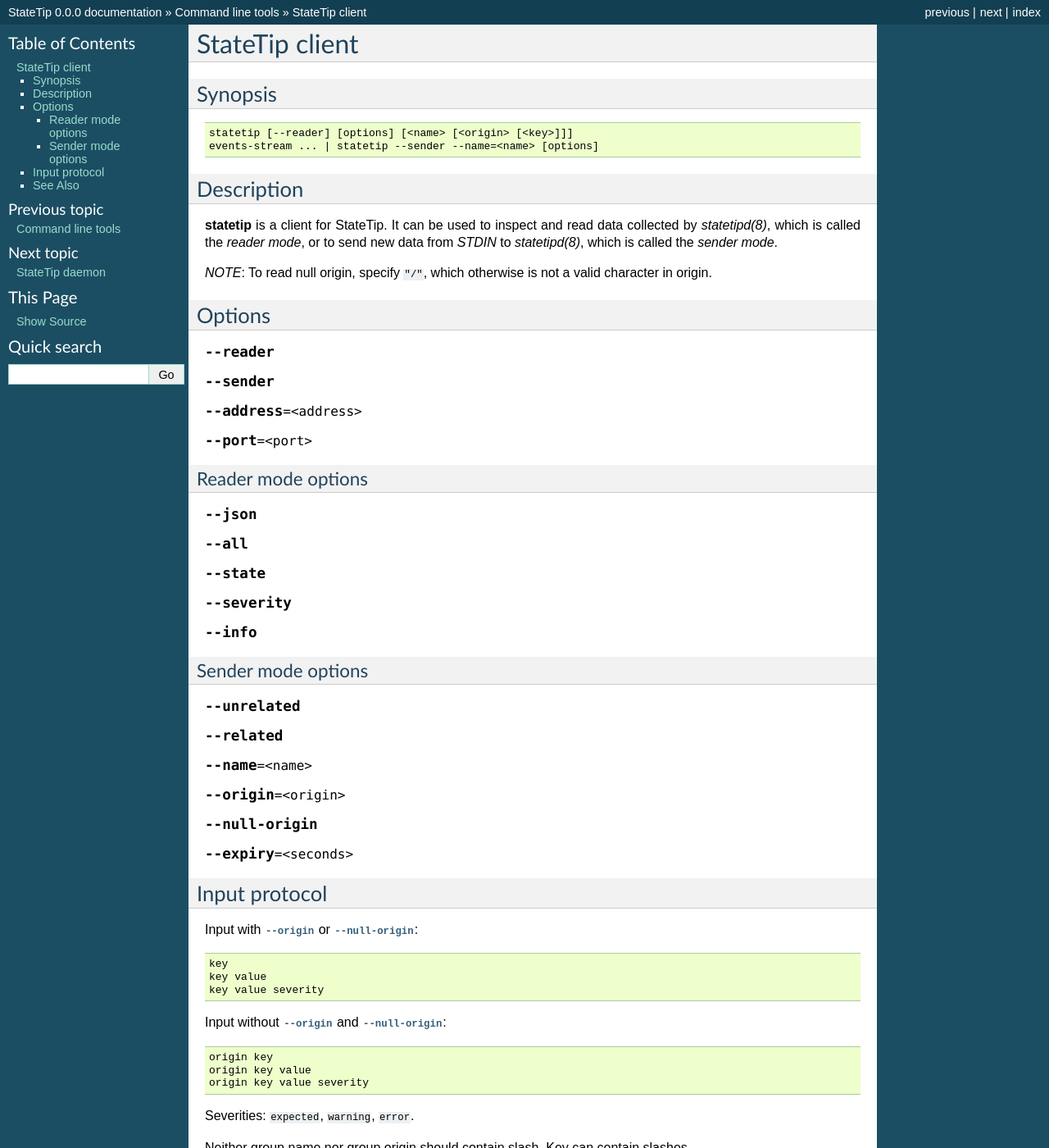
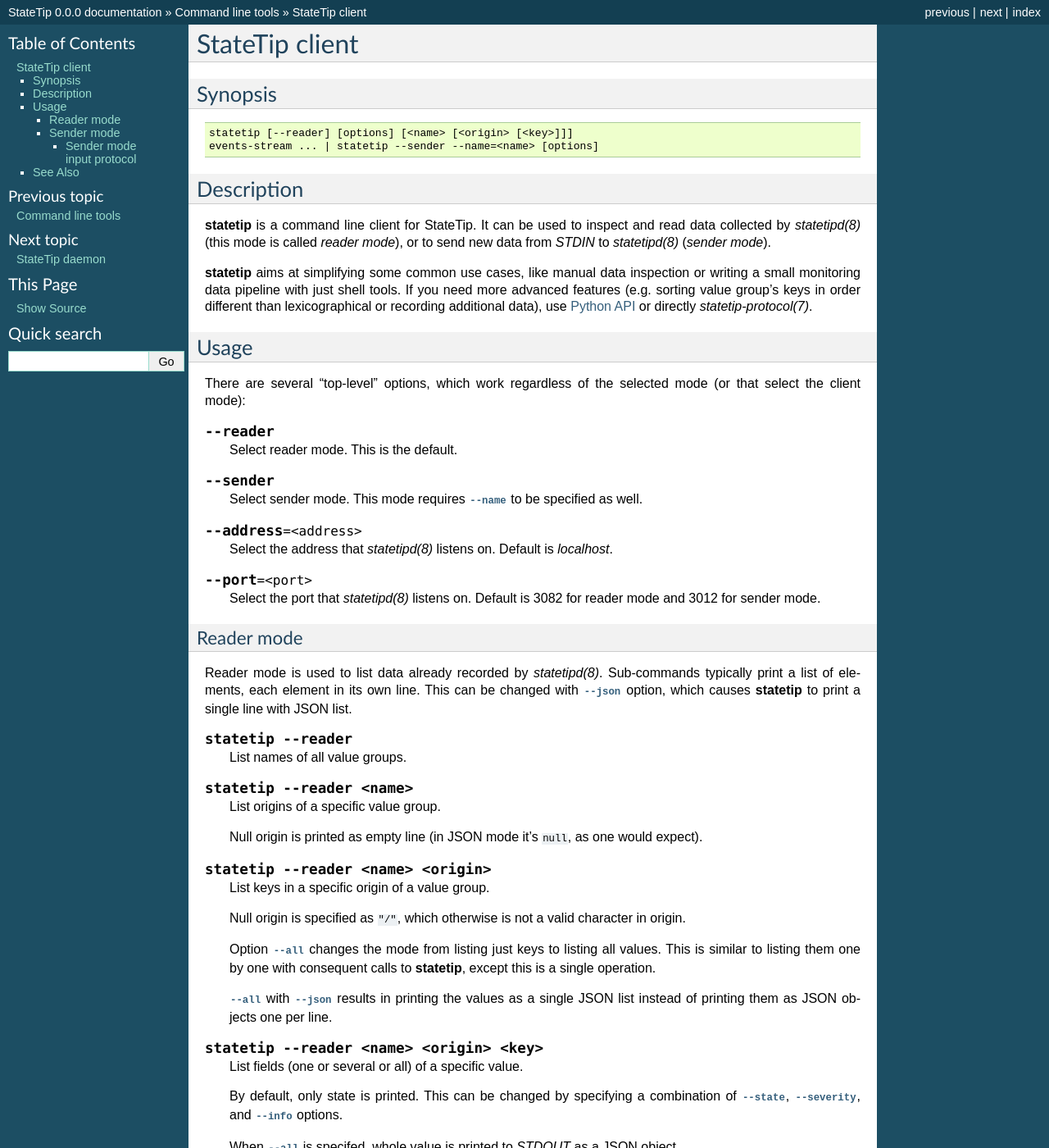
Before and after one commit to dozzie/statetip, a Sphinx documentation site: the page built from doc/manpages/statetip.rst, in a window 1280 px wide and 1400 px high. Shown: the whole window at 82% size. Built offline with Sphinx 7.4.7, drawn with Linux system fonts in a browser that asks for light colours; some of the changed text lies outside the part shown.

Commit message:
Finished statetip(1) man page.

```diff
--- a/doc/manpages/statetip.rst
+++ b/doc/manpages/statetip.rst
@@ -13,45 +13,180 @@
 Description
 ===========
 
-:program:`statetip` is a client for StateTip. It can be used to inspect and
-read data collected by :manpage:`statetipd(8)`, which is called the *reader
-mode*, or to send new data from *STDIN* to :manpage:`statetipd(8)`, which is
-called the *sender mode*.
+:program:`statetip` is a command line client for StateTip. It can be used to
+inspect and read data collected by :manpage:`statetipd(8)` (this mode is
+called *reader mode*), or to send new data from *STDIN* to
+:manpage:`statetipd(8)` (*sender mode*).
 
-*NOTE*: To read null origin, specify ``"/"``, which otherwise is not a valid
-character in origin.
+:program:`statetip` aims at simplifying some common use cases, like manual
+data inspection or writing a small monitoring data pipeline with just shell
+tools. If you need more advanced features (e.g. sorting value group's keys in
+order different than lexicographical or recording additional data), use
+:doc:`Python API <../python-api>` or directly :manpage:`statetip-protocol(7)`.
 
-Options
-=======
+Usage
+=====
+
+There are several "top-level" options, which work regardless of the selected
+mode (or that select the client mode):
 
 .. option:: --reader
+
+    Select reader mode. This is the default.
+
 .. option:: --sender
+
+    Select sender mode. This mode requires :option:`--name` to be specified as
+    well.
+
 .. option:: --address=<address>
+
+    Select the address that :manpage:`statetipd(8)` listens on. Default is
+    *localhost*.
+
 .. option:: --port=<port>
 
-Reader mode options
--------------------
+    Select the port that :manpage:`statetipd(8)` listens on. Default is 3082
+    for reader mode and 3012 for sender mode.
+
+.. _statetip-reader:
+
+Reader mode
+-----------
+
+Reader mode is used to list data already recorded by :manpage:`statetipd(8)`.
+Sub-commands typically print a list of elements, each element in its own line.
+This can be changed with :option:`--json` option, which causes
+:program:`statetip` to print a single line with JSON list.
+
+.. describe:: statetip --reader
+
+    List names of all value groups.
+
+.. describe:: statetip --reader <name>
+
+    List origins of a specific value group.
+
+    Null origin is printed as empty line (in JSON mode it's ``null``, as one
+    would expect).
+
+.. describe:: statetip --reader <name> <origin>
+
+    List keys in a specific origin of a value group.
+
+    Null origin is specified as ``"/"``, which otherwise is not a valid
+    character in origin.
+
+    Option :option:`--all` changes the mode from listing just keys to listing
+    all values. This is similar to listing them one by one with consequent
+    calls to :program:`statetip`, except this is a single operation.
+
+    :option:`--all` with :option:`--json` results in printing the values as
+    a single JSON list instead of printing them as JSON objects one per line.
+
+.. describe:: statetip --reader <name> <origin> <key>
+
+    List fields (one or several or all) of a specific value.
+
+    By default, only state is printed. This can be changed by specifying
+    a combination of :option:`--state`, :option:`--severity`, and
+    :option:`--info` options.
+
+    When :option:`--all` is specifed, whole value is printed to *STDOUT* as
+    a JSON object.
+
+Following options work in reader mode:
 
 .. option:: --json
+
+    Instead of printing list of elements line by line, print them as a single
+    JSON list.
+
 .. option:: --all
+
+    Print whole value (or values) when listing keys of specific origin or when
+    reading a specific value.
+
 .. option:: --state
+
+    Print state field of a value.
+
 .. option:: --severity
+
+    Print severity field of a value.
+
 .. option:: --info
 
-Sender mode options
--------------------
+    Print info field of a value (always a valid JSON).
+
+.. _statetip-sender:
+
+Sender mode
+-----------
+
+Sender mode simplifies writing monitoring data to StateTip. Sender mode reads
+a sequence of space-separated records from its *STDIN* and sends them to
+:manpage:`statetipd(8)`, which is a shell-friendly behaviour, but the protocol
+is simpler than :manpage:`statetip-protocol(7)`, so it doesn't support all the
+cases. If you need full control over sent data, see :doc:`Python API
+documentation <../python-api>` or :manpage:`statetip-protocol(7)`.
+
+To make :manpage:`statetipd(8)` remember a set of values, you can use
+a following command:
+
+.. code-block:: sh
+
+    printf 'key1 value1\nkey2 value2\nkey3 value3\n' | \
+      statetip --sender --name=myname --origin=myorigin
+    statetip --reader myname myorigin --all
+    > {"key":"key1","state":"value1", ...}
+    > {"key":"key2","state":"value2", ...}
+    > {"key":"key3","state":"value3", ...}
+
+Sender mode only allows sending one value group, which name must be specified
+with :option:`--name` option. Origin may either be pre-defined with
+:option:`--origin` or :option:`--null-origin` option or be provided along with
+value's key.
 
 .. option:: --unrelated
+
+    Value group is a group of unrelated values (i.e. collected independently
+    and ageing each on its own). This is the default.
+
 .. option:: --related
+
+    Value group is a group of related values (i.e. collected in a single
+    operation, and the new collection replaces the old one immediately).
+
 .. option:: --name=<name>
+
+    Value group name.
+
 .. option:: --origin=<origin>
+
+    Origin of the value group. If not specified in advance, each entry has to
+    specify its origin.
+
 .. option:: --null-origin
+
+    Set the origin of the value group to ``null``. Useful for cases when
+    there values are collected in a single place, so there's no natural and
+    meaningful origin.
+
 .. option:: --expiry=<seconds>
 
-Input protocol
-==============
+    Expiration age for values. Values older than *<seconds>* are removed from
+    listing by :manpage:`statetipd(8)`.
 
-Input with :option:`--origin` or :option:`--null-origin`:
+Sender mode input protocol
+~~~~~~~~~~~~~~~~~~~~~~~~~~
+
+Input protocol is a sequence of non-empty lines, each having up to four
+whitespace-separated fields.
+
+If values' origin was pre-defined with :option:`--origin` or
+:option:`--null-origin`, then :program:`statetip` expects one of the following
+line formats:
 
 .. code-block:: none
 
@@ -59,7 +194,9 @@
     key value
     key value severity
 
-Input without :option:`--origin` and :option:`--null-origin`:
+If neither of the options were specified, :program:`statetip` expects the
+origin as an additional first field (this allows to send values of several
+origins):
 
 .. code-block:: none
 
@@ -67,13 +204,12 @@
     origin key value
     origin key value severity
 
-Severities: ``expected``, ``warning``, ``error``.
+Name, origin, key, and value are non-empty strings that consist of letters,
+digits, ``"."``, ``"_"``, ``"-"``. Key and value can also contain ``"/"``
+characters.
 
-Neither group name nor group origin should contain slash. Key can contain
-slashes.
-
-For more sophisticated uses, see :manpage:`statetip-protocol(7)` and/or
-:doc:`Python API <../python-api>`.
+If severity is specified, it should be either ``expected``, ``warning``, or
+``error``.
 
 See Also
 ========
```
